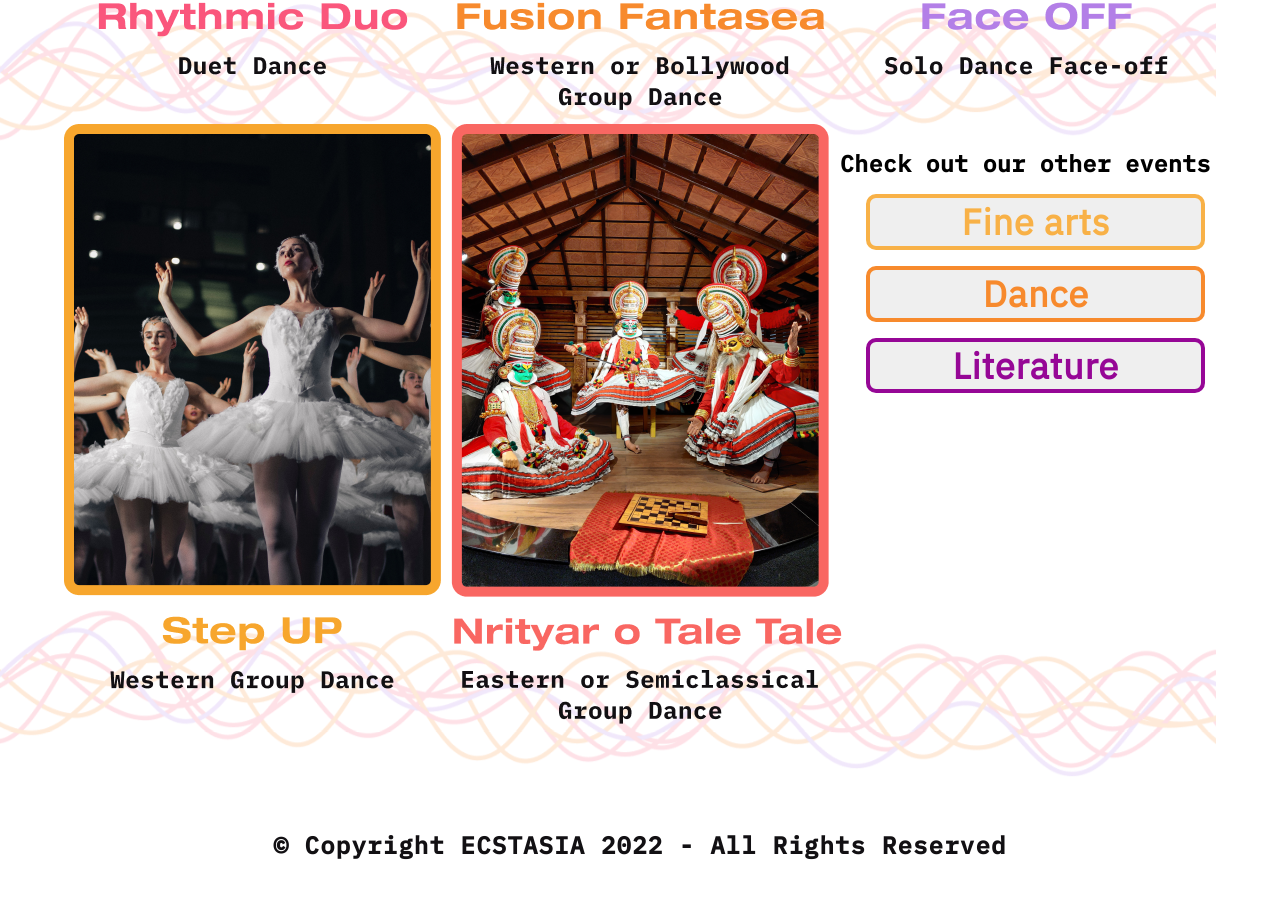
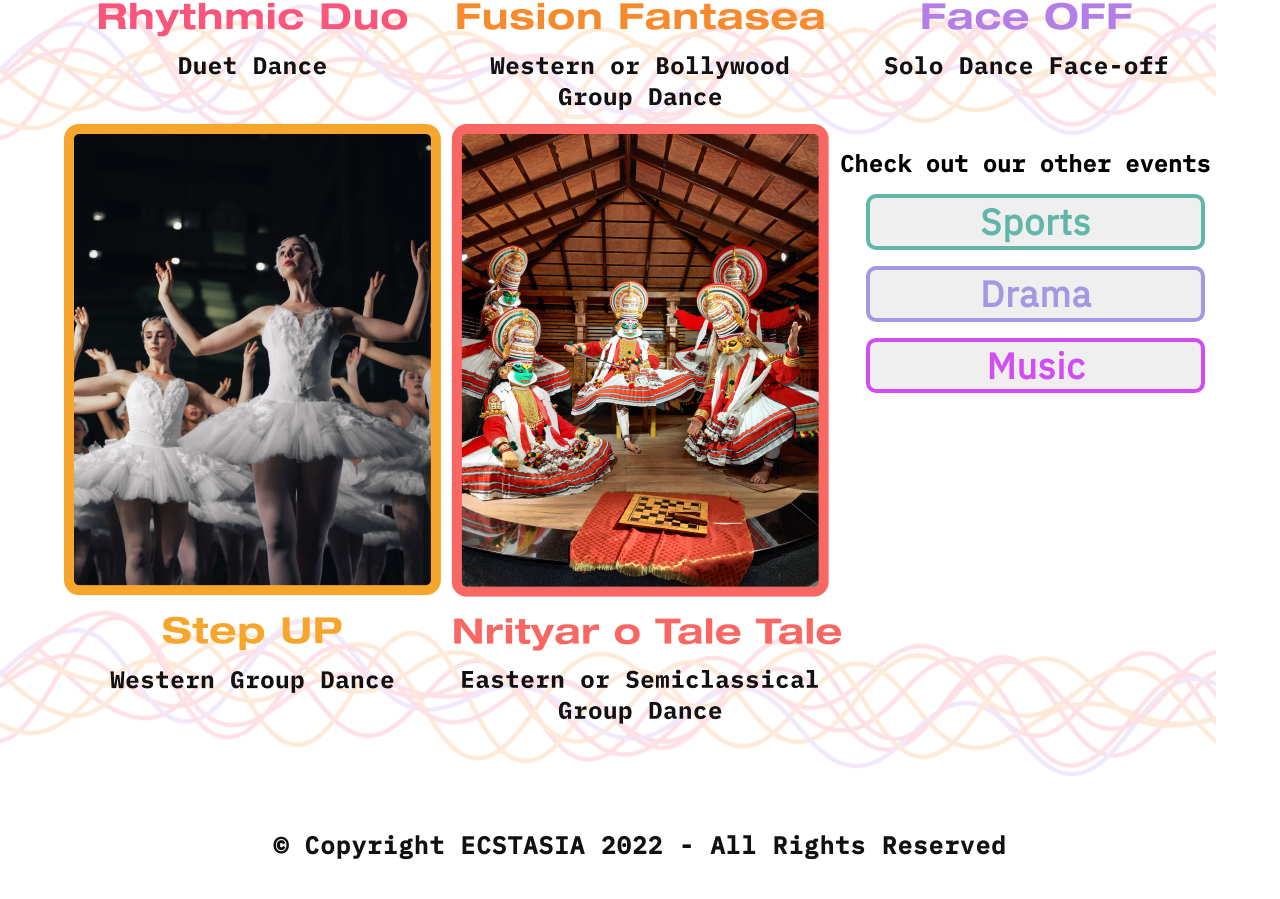
Before and after one commit to Ecstasia-22/Ecstasia-2022-Web, a React (Create React App) app: page /events/dance in a window 1280 px wide. Shown: the part 1056-1955 px from the top of the page. Built offline with nearby package versions, Linux system fonts and the light colour scheme.

Commit message:
JSON changed - other event buttons added

```diff
--- a/src/pages/EventListing/eventLists.js
+++ b/src/pages/EventListing/eventLists.js
@@ -172,19 +172,19 @@ export const eventLists = [
     ],
     others: [
       {
-        color: '#F8B147',
-        eventName: 'Fine arts',
-        link: 'finearts'
+        color: '#61B5A9',
+        eventName: 'Sports',
+        link: 'sports'
       },
       {
-        color: '#F78A2D',
-        eventName: 'Dance',
-        link: 'dance'
+        color: '#A498E2',
+        eventName: 'Drama',
+        link: 'drama'
       },
       {
-        color: '#960796',
-        eventName: 'Literature',
-        link: 'literature'
+        color: '#D24CF1',
+        eventName: 'Music',
+        link: 'music'
       }
     ]
   },
@@ -226,19 +226,19 @@ export const eventLists = [
     ],
     others: [
       {
-        color: '#F8B147',
-        eventName: 'Fine arts',
-        link: 'finearts'
-      },
-      {
-        color: '#F78A2D',
-        eventName: 'Dance',
-        link: 'dance'
-      },
-      {
         color: '#960796',
         eventName: 'Literature',
         link: 'literature'
+      },
+      {
+        color: '#5E3E13',
+        eventName: 'Photography',
+        link: 'photography'
+      },
+      {
+        color: '#FC34B0',
+        eventName: 'Informals',
+        link: 'informals'
       }
     ]
   },
@@ -292,14 +292,14 @@ export const eventLists = [
         link: 'finearts'
       },
       {
-        color: '#F78A2D',
-        eventName: 'Dance',
-        link: 'dance'
-      },
-      {
         color: '#960796',
         eventName: 'Literature',
         link: 'literature'
+      },
+      {
+        color: '#A498E2',
+        eventName: 'Drama',
+        link: 'drama'
       }
     ]
   },
@@ -346,14 +346,14 @@ export const eventLists = [
         link: 'finearts'
       },
       {
-        color: '#F78A2D',
-        eventName: 'Dance',
-        link: 'dance'
+        color: '#A498E2',
+        eventName: 'Drama',
+        link: 'drama'
       },
       {
-        color: '#960796',
-        eventName: 'Literature',
-        link: 'literature'
+        color: '#D24CF1',
+        eventName: 'Music',
+        link: 'music'
       }
     ]
   },
@@ -409,19 +409,14 @@ export const eventLists = [
     ],
     others: [
       {
-        color: '#F8B147',
-        eventName: 'Fine arts',
-        link: 'finearts'
+        color: '#FC34B0',
+        eventName: 'Informals',
+        link: 'informals'
       },
       {
         color: '#F78A2D',
         eventName: 'Dance',
         link: 'dance'
-      },
-      {
-        color: '#960796',
-        eventName: 'Literature',
-        link: 'literature'
       }
     ]
   },
@@ -463,14 +458,14 @@ export const eventLists = [
     ],
     others: [
       {
-        color: '#F8B147',
-        eventName: 'Fine arts',
-        link: 'finearts'
-      },
-      {
         color: '#F78A2D',
         eventName: 'Dance',
         link: 'dance'
+      },
+      {
+        color: '#D24CF1',
+        eventName: 'Music',
+        link: 'music'
       },
       {
         color: '#960796',
```
